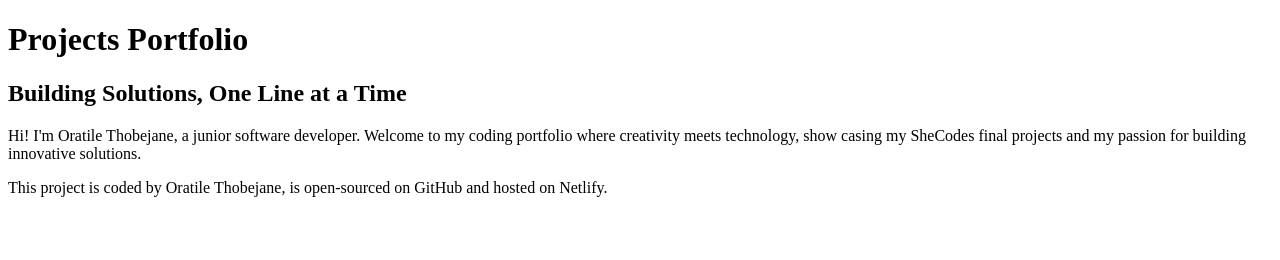
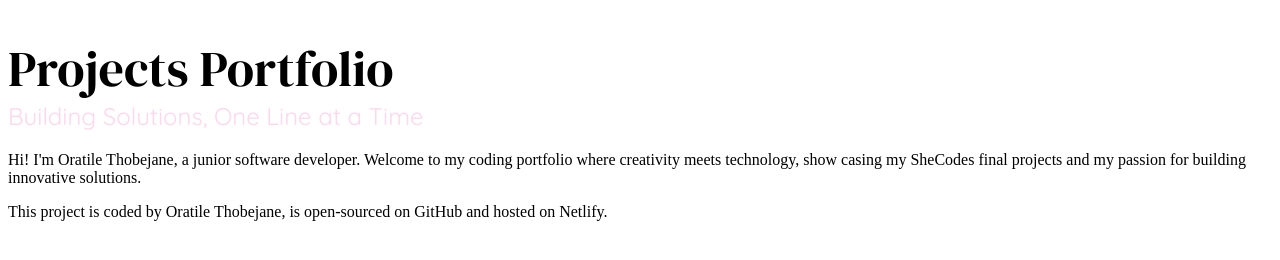
Before and after one commit to Lalacodes14/projects-portfolio, a plain HTML site: page index.html in a window 1280 px wide. Drawn offline with Linux system fonts and the light colour scheme.

Commit message:
added Google Font links and font styling

```diff
--- a/index.html
+++ b/index.html
@@ -5,6 +5,15 @@
     <meta charset="UTF-8">
     <meta name="viewport" content="width=device-width, initial-scale=1.0">
     <link rel="stylesheet" href="style.css">
+    <link rel="preconnect" href="https://fonts.googleapis.com">
+    <link rel="preconnect" href="https://fonts.gstatic.com" crossorigin>
+    <link href="https://fonts.googleapis.com/css2?family=Great+Vibes&family=Quicksand:wght@300..700&display=swap"
+        rel="stylesheet">
+    <link rel="preconnect" href="https://fonts.googleapis.com">
+    <link rel="preconnect" href="https://fonts.gstatic.com" crossorigin>
+    <link
+        href="https://fonts.googleapis.com/css2?family=DM+Serif+Display:ital@0;1&family=Great+Vibes&family=Press+Start+2P&family=Quicksand:wght@300..700&family=Yeseva+One&display=swap"
+        rel="stylesheet">
     <title>Projects Portfolio</title>
 </head>
 
--- a/style.css
+++ b/style.css
@@ -0,0 +1,13 @@
+h1 {
+  color: black;
+  font-size: 50px;
+  font-family: "DM Serif Display", serif;
+  font-weight: 400;
+}
+
+h2 {
+  color: rgb(255, 214, 236);
+  font-family: "Quicksand", serif;
+  font-weight: 400;
+  margin-top: -35px;
+}
```
